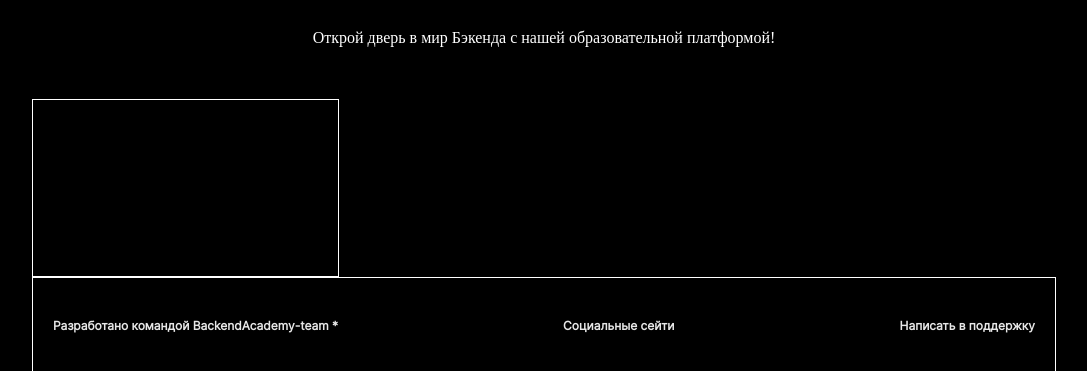
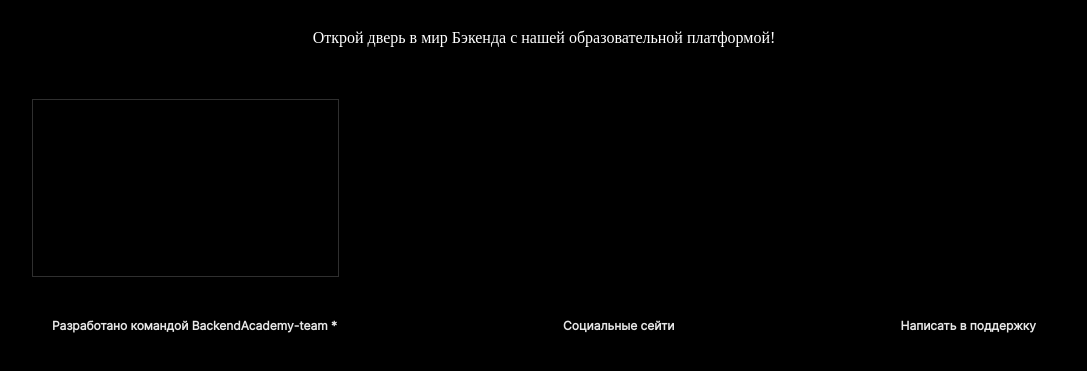
Before and after one commit to YuriyEG/BackendAcademy-team, a React app: page / in a window 1280 px wide. Shown: the part 97-468 px from the top of the page, without its empty margins (96-1183 px from the left). Built offline with nearby package versions, Linux system fonts and the light colour scheme.

```diff
--- a/src/components/App/App.module.css
+++ b/src/components/App/App.module.css
@@ -95,7 +95,7 @@
         width: 30%;
         height: auto;
         box-sizing: border-box;
-        border: 1px solid white;
+        border: 1px solid rgba(255, 255, 255, 0.186);
     }
 
     .app__footer {
--- a/src/components/Footer/Footer.module.css
+++ b/src/components/Footer/Footer.module.css
@@ -16,6 +16,4 @@
     font-size: 12px;
     font-family: "Regular", Arial, Helvetica, sans-serif;
     font-weight: 900;
-    border-bottom: 2px solid white;
-    border: 1px solid white;
 }
```
